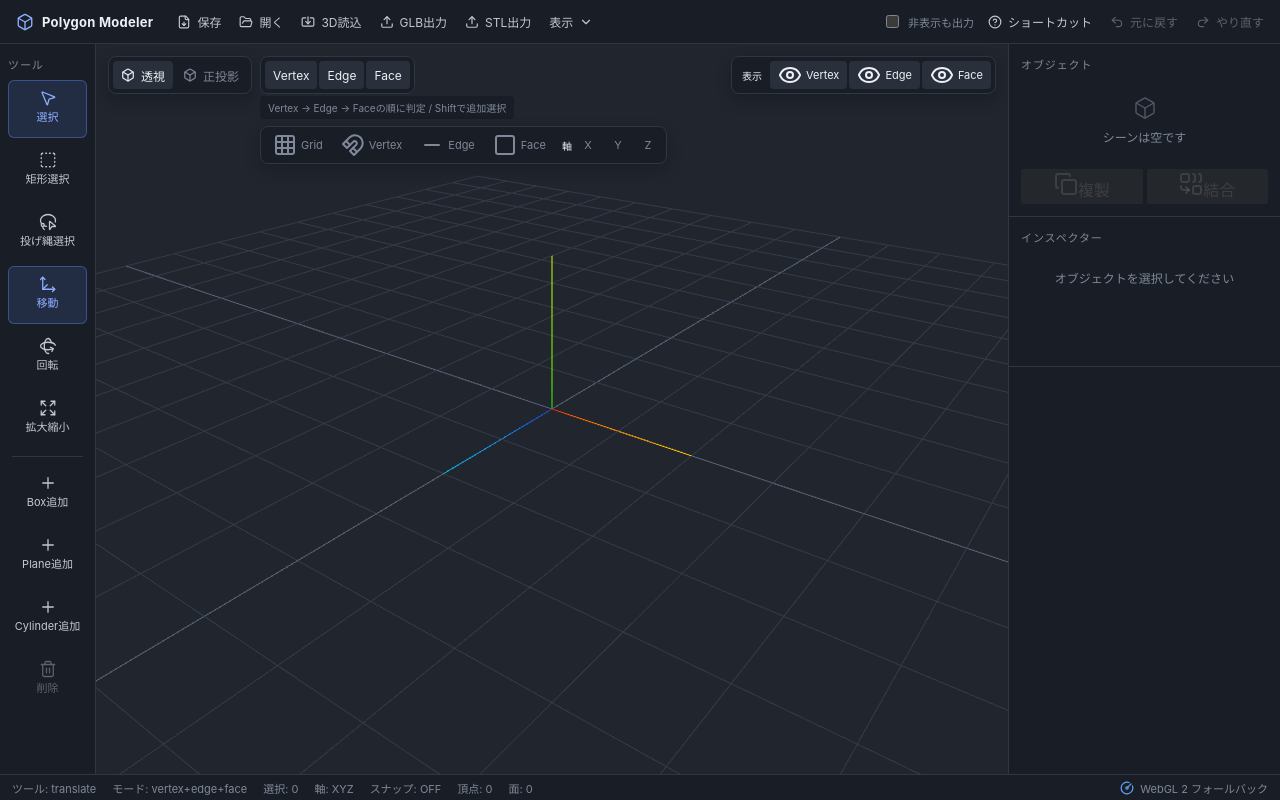
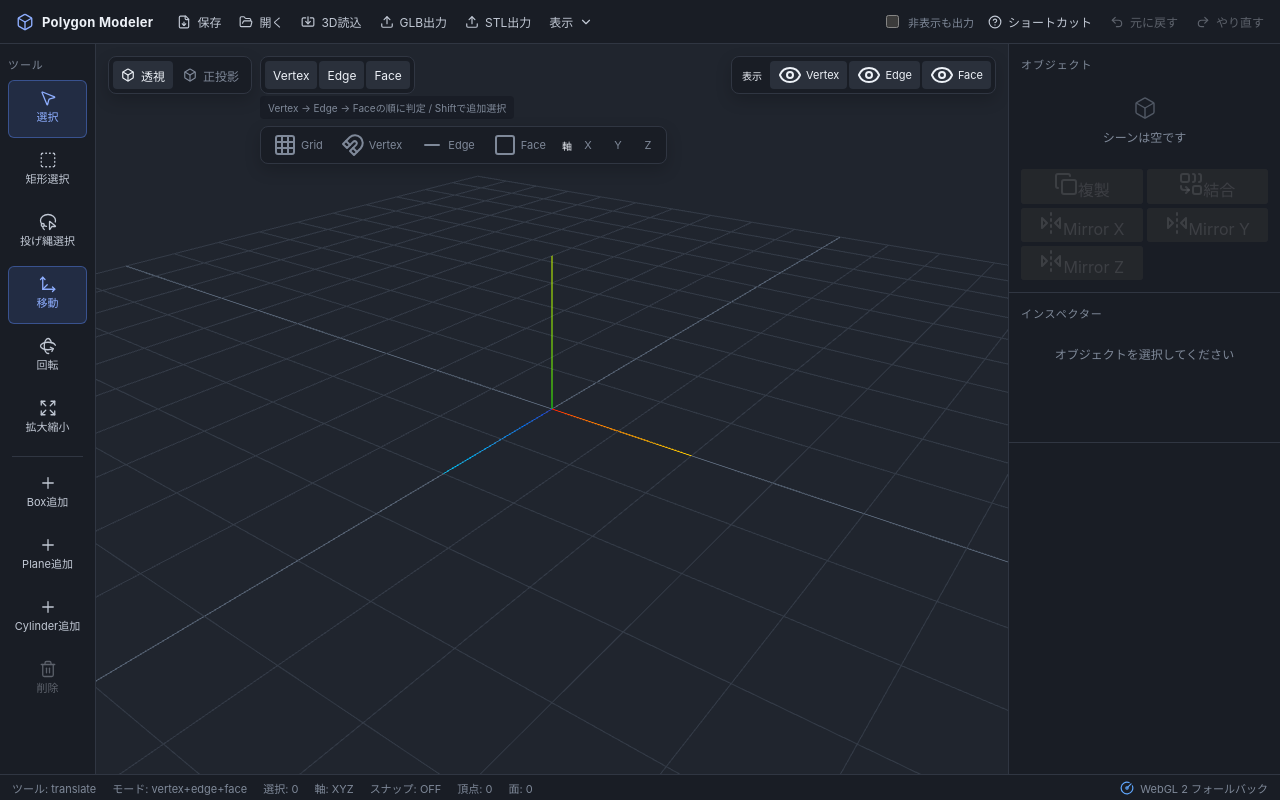
Before and after one commit to ma38su/polygon-modeler, a React (Vite) app: page / in a window 1280 px wide. Built offline with nearby package versions, Linux system fonts and the light colour scheme.

Commit message:
feat: add object mirror copies

```diff
--- a/src/editor/Editor.ts
+++ b/src/editor/Editor.ts
@@ -48,7 +48,11 @@ import {
 } from "./mesh/topologyOperations";
 import { deserializeProject, serializeProject } from "./formats/projectFormat";
 import type { ImportedMesh } from "./formats/exchangeFormats";
-import { extractFaces, joinObjectMeshes } from "./mesh/objectOperations";
+import {
+  extractFaces,
+  joinObjectMeshes,
+  mirrorMesh,
+} from "./mesh/objectOperations";
 import { moveElementsAlongNormals } from "./mesh/normalMovement";
 type Listener = () => void;
 export class Editor {
@@ -155,6 +159,33 @@ export class Editor {
     this.history.execute(
       new CompositeCommand(
         "オブジェクトを複製",
+        copies.map((copy) => new CreateObjectCommand(copy)),
+      ),
+      this.document,
+    );
+    this.#selectedObjectIds.clear();
+    copies.forEach((copy) => this.#selectedObjectIds.add(copy.id));
+    this.#commit(true);
+  }
+  mirrorSelectedObjects(axis: "x" | "y" | "z"): void {
+    const sources = this.document
+      .objects()
+      .filter((object) => this.#selectedObjectIds.has(object.id));
+    if (!sources.length) return;
+    const copies = sources.map((source) => {
+      const sequence = this.#nextObjectId++;
+      const copy = new ModelObject(
+        `object-${sequence}` as ObjectId,
+        `${source.name} Mirror ${axis.toUpperCase()}`,
+        mirrorMesh(source.mesh, axis),
+      );
+      copy.transform = structuredClone(source.transform);
+      copy.visible = source.visible;
+      return copy;
+    });
+    this.history.execute(
+      new CompositeCommand(
+        `オブジェクトを${axis.toUpperCase()}ミラー`,
         copies.map((copy) => new CreateObjectCommand(copy)),
       ),
       this.document,
--- a/src/editor/mesh/objectOperations.ts
+++ b/src/editor/mesh/objectOperations.ts
@@ -38,6 +38,21 @@ export function joinObjectMeshes(
   return EditableMesh.fromPolygons(positions, faces);
 }
 
+export function mirrorMesh(
+  mesh: EditableMesh,
+  axis: "x" | "y" | "z",
+): EditableMesh {
+  const data = mesh.toMeshData();
+  return EditableMesh.fromPolygons(
+    data.vertexIds.map((_, index) => ({
+      x: data.positions[index * 3]! * (axis === "x" ? -1 : 1),
+      y: data.positions[index * 3 + 1]! * (axis === "y" ? -1 : 1),
+      z: data.positions[index * 3 + 2]! * (axis === "z" ? -1 : 1),
+    })),
+    data.faces.map((face) => [...face].reverse()),
+  );
+}
+
 function compactMesh(
   sourcePositions: readonly number[],
   sourceFaces: readonly (readonly number[])[],
--- a/src/ui/scene/ScenePanel.tsx
+++ b/src/ui/scene/ScenePanel.tsx
@@ -1,4 +1,4 @@
-import { Box, Combine, Copy, Eye, EyeOff } from "lucide-react";
+import { Box, Combine, Copy, Eye, EyeOff, FlipHorizontal2 } from "lucide-react";
 import type { Editor } from "../../editor/Editor";
 import type { EditorSnapshot } from "../../editor/document/types";
 import { ElementTransformPanel } from "../inspector/ElementTransformPanel";
@@ -84,6 +84,17 @@ export function ScenePanel({
             <Combine aria-hidden="true" />
             結合
           </button>
+          {(["x", "y", "z"] as const).map((axis) => (
+            <button
+              type="button"
+              key={axis}
+              disabled={snapshot.selectedObjectIds.size === 0}
+              onClick={() => editor.mirrorSelectedObjects(axis)}
+            >
+              <FlipHorizontal2 aria-hidden="true" />
+              Mirror {axis.toUpperCase()}
+            </button>
+          ))}
         </div>
       </section>
       <section aria-labelledby="inspector-title">
```
Also changed, not shown: 4 other files (tests, documents, lock files or other folders).
